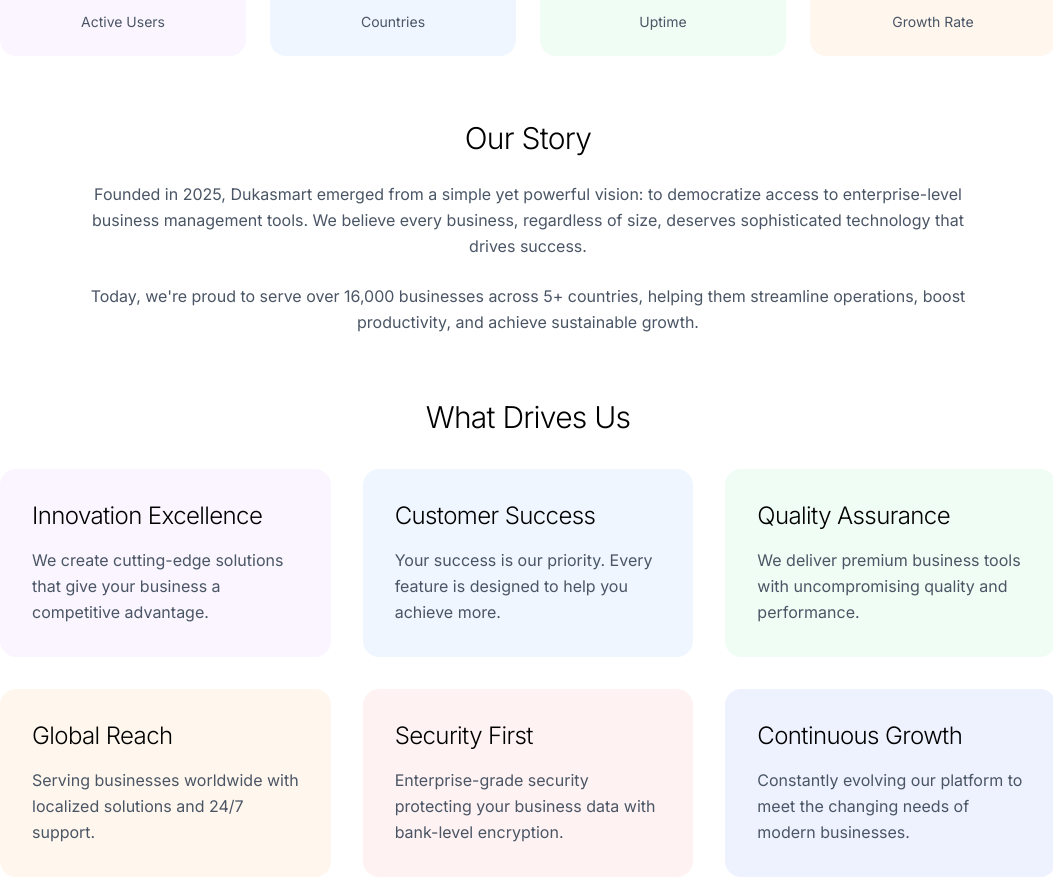
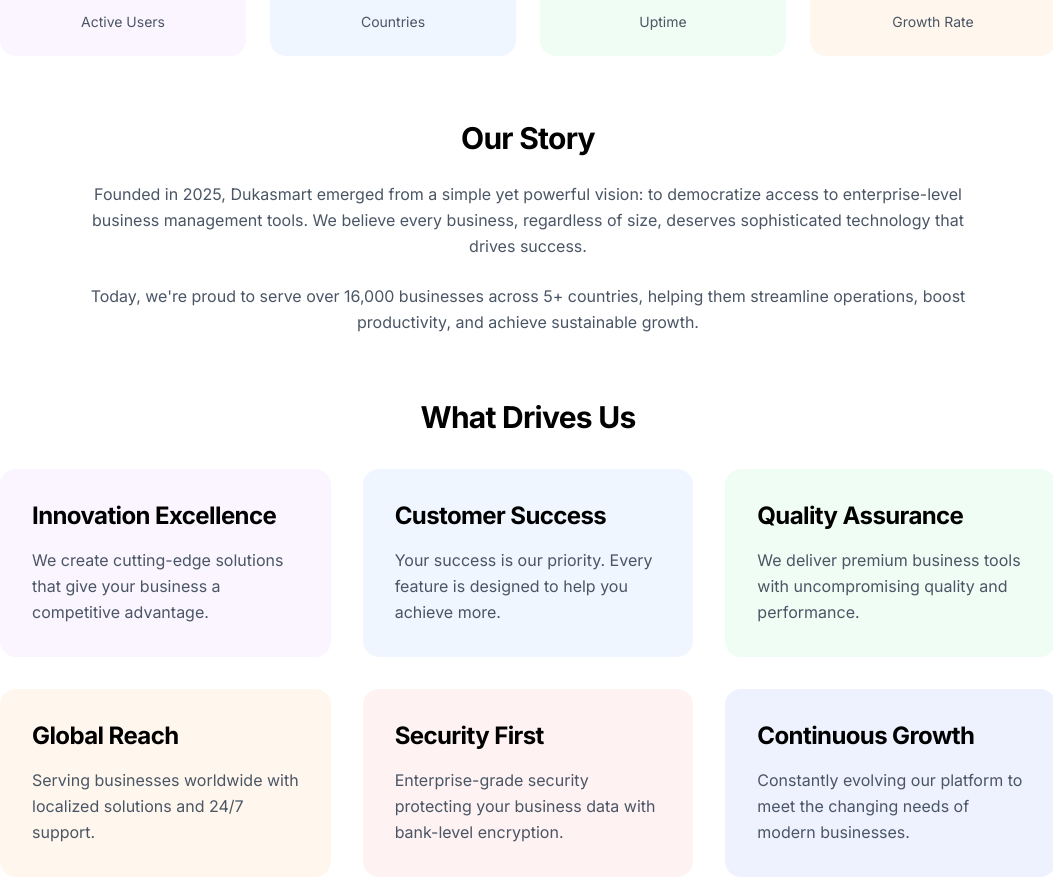
Before and after one commit to FabianOkucai/dukasmart, a React (Vite) app in the folder dukasmart/: page /about in a window 1280 px wide. Shown: the part 472-1352 px from the top of the page, without its empty margins (112-1165 px from the left). Built offline with nearby package versions, Linux system fonts and the light colour scheme.

Commit message:
Enhance typography in About and Services pages by changing font weight from light to bold for headings and subheadings.

```diff
--- a/dukasmart/src/pages/About.jsx
+++ b/dukasmart/src/pages/About.jsx
@@ -86,7 +86,7 @@
 
           {/* Story Section */}
           <div className="mb-16">
-            <h2 className="text-3xl font-light text-black mb-6 text-center">Our Story</h2>
+            <h2 className="text-3xl font-bold text-black mb-6 text-center">Our Story</h2>
             <div className="max-w-4xl mx-auto text-center">
               <p className="text-gray-600 mb-6 leading-relaxed">
                 Founded in 2025, Dukasmart emerged from a simple yet powerful vision: to democratize
@@ -102,11 +102,11 @@
 
           {/* Values Grid */}
           <div className="mb-16">
-            <h2 className="text-3xl font-light text-black mb-8 text-center">What Drives Us</h2>
+            <h2 className="text-3xl font-bold text-black mb-8 text-center">What Drives Us</h2>
             <div className="grid md:grid-cols-2 lg:grid-cols-3 gap-8">
               {values.map((value, index) => (
                 <div key={index} className={`bg-${value.color}-50 rounded-2xl p-8`}>
-                  <h3 className="text-2xl font-light text-black mb-4">{value.title}</h3>
+                  <h3 className="text-2xl font-bold text-black mb-4">{value.title}</h3>
                   <p className="text-gray-600">{value.description}</p>
                 </div>
               ))}
--- a/dukasmart/src/pages/Services.jsx
+++ b/dukasmart/src/pages/Services.jsx
@@ -67,7 +67,7 @@
         </div>
         <div className="bg-white rounded-3xl p-12 shadow-lg">
 
-          <h1 className="text-5xl font-light text-black mb-8 text-center">Our Services</h1>
+          <h1 className="text-5xl font-bold text-black mb-8 text-center">Our Services</h1>
           <p className="text-gray-600 text-center mb-12 max-w-2xl mx-auto">
             Comprehensive business solutions designed to help you succeed.
           </p>
@@ -75,7 +75,7 @@
           <div className="grid md:grid-cols-2 lg:grid-cols-3 gap-8">
             {services.map((service, index) => (
               <div key={index} className={`bg-${service.color}-50 rounded-2xl p-8`}>
-                <h3 className="text-2xl font-light text-black mb-4">{service.title}</h3>
+                <h3 className="text-2xl font-bold text-black mb-4">{service.title}</h3>
                 <p className="text-gray-600 mb-4">{service.description}</p>
                 <ul className="text-sm text-gray-600 space-y-2">
                   {service.features.map((feature, i) => (
```
